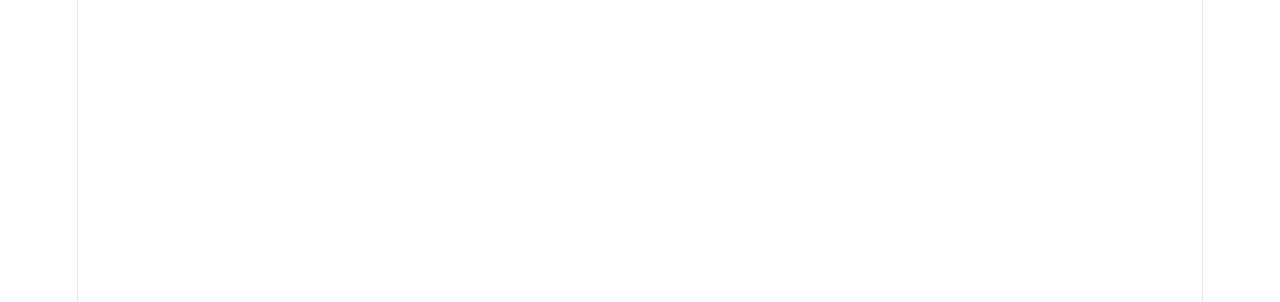
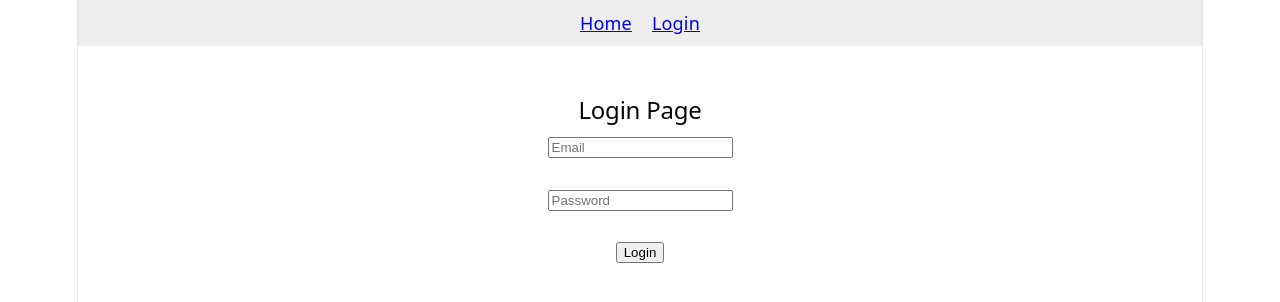
Before and after one commit to numan-ai-engineer/ai-saas-content-generator, a React (Create React App) app in the folder frontend/: page /login in a window 1280 px wide. Before the commit this address had no page. Shown: the top 302 px of the page. Built offline with nearby package versions, Linux system fonts and the light colour scheme.

Commit message:
Fix duplicate Navbar declaration error

```diff
--- a/frontend/src/App.jsx
+++ b/frontend/src/App.jsx
@@ -1,11 +1,15 @@
 import { BrowserRouter as Router, Routes, Route } from "react-router-dom";
 import Landing from "./pages/Landing";
+import Login from "./pages/Login";
+import Navbar from "./components/Navbar";
 
 function App() {
   return (
     <Router>
+      <Navbar />
       <Routes>
         <Route path="/" element={<Landing />} />
+        <Route path="/login" element={<Login />} />
       </Routes>
     </Router>
   );
--- a/frontend/src/components/Navbar.jsx
+++ b/frontend/src/components/Navbar.jsx
@@ -1,15 +1,12 @@
-import React from "react";
+import { Link } from "react-router-dom";
 
-export default function Navbar() {
+function Navbar() {
   return (
-    <nav className="bg-gradient-to-r from-purple-600 via-pink-500 to-red-500 text-white px-8 py-5 flex justify-between items-center shadow-lg">
-      <div className="text-2xl font-bold">AI SaaS</div>
-      <ul className="flex flex-col md:flex-row space-y-2 md:space-y-0 md:space-x-6 font-semibold">
-        <li className="hover:text-yellow-300 cursor-pointer transition">Home</li>
-        <li className="hover:text-yellow-300 cursor-pointer transition">Dashboard</li>
-        <li className="hover:text-yellow-300 cursor-pointer transition">AI Tool</li>
-        <li className="hover:text-yellow-300 cursor-pointer transition">Login</li>
-      </ul>
+    <nav style={{ padding: "10px", background: "#eee" }}>
+      <Link to="/" style={{ marginRight: "20px" }}>Home</Link>
+      <Link to="/login">Login</Link>
     </nav>
   );
 }
+
+export default Navbar;
--- a/frontend/src/pages/Login.jsx
+++ b/frontend/src/pages/Login.jsx
@@ -1,47 +1,16 @@
-import React, { useState } from "react";
-import axios from "axios";
+function Login() {
+  return (
+    <div style={{ textAlign: "center", marginTop: "50px" }}>
+      <h2>Login Page</h2>
 
-export default function Login({ onLogin }) {
-  const [username, setUsername] = useState("");
-  const [password, setPassword] = useState("");
-  const [message, setMessage] = useState("");
+      <input placeholder="Email" />
+      <br /><br />
+      <input placeholder="Password" type="password" />
+      <br /><br />
 
-  const handleLogin = async (e) => {
-    e.preventDefault();
-    try {
-      const res = await axios.post("http://localhost:5000/api/login", { username, password });
-      onLogin(res.data.user);
-      setMessage("Login successful!");
-    } catch (err) {
-      setMessage(err.response?.data?.message || "Login failed!");
-    }
-  };
-
-  return (
-    <div className="min-h-screen flex items-center justify-center bg-gradient-to-b from-purple-50 to-white">
-      <form onSubmit={handleLogin} className="bg-white p-8 rounded-3xl shadow-xl space-y-4 w-96">
-        <h2 className="text-2xl font-bold text-purple-700 text-center">Login</h2>
-        <input
-          type="text"
-          placeholder="Username"
-          value={username}
-          onChange={(e) => setUsername(e.target.value)}
-          className="w-full p-3 border rounded-xl focus:ring-2 focus:ring-purple-400 outline-none"
-          required
-        />
-        <input
-          type="password"
-          placeholder="Password"
-          value={password}
-          onChange={(e) => setPassword(e.target.value)}
-          className="w-full p-3 border rounded-xl focus:ring-2 focus:ring-purple-400 outline-none"
-          required
-        />
-        <button type="submit" className="w-full bg-purple-600 text-white p-3 rounded-xl hover:bg-purple-700 transition font-semibold">
-          Login
-        </button>
-        {message && <p className="text-center text-red-500">{message}</p>}
-      </form>
+      <button>Login</button>
     </div>
   );
 }
+
+export default Login;
```
